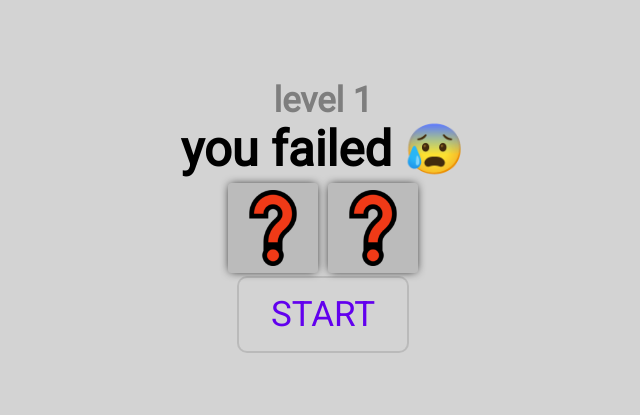
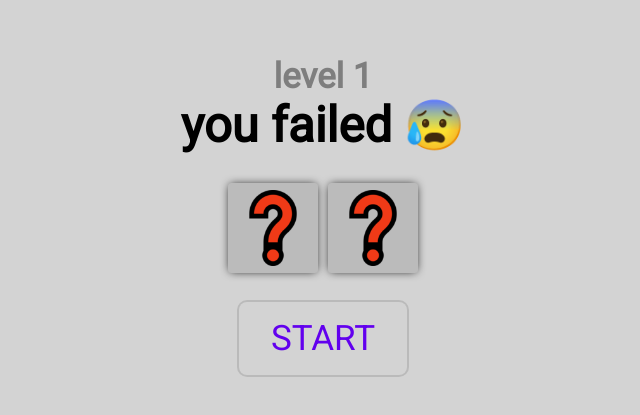
Before and after one commit to bobanko/pairs, a React app: page / in a window 1280 px wide. Shown: the part 185-600 px from the top of the page, without its empty margins (317-957 px from the left). Built offline with nearby package versions, Linux system fonts and the light colour scheme; a web font is replaced by a local one.

Commit message:
field margin

```diff
--- a/src/components/index.scss
+++ b/src/components/index.scss
@@ -22,6 +22,10 @@ body {
   align-items: center;
   display: flex;
   flex-direction: column;
+}
+
+.field {
+  margin: 24px 0px;
 }
 
 .game-state {
```
